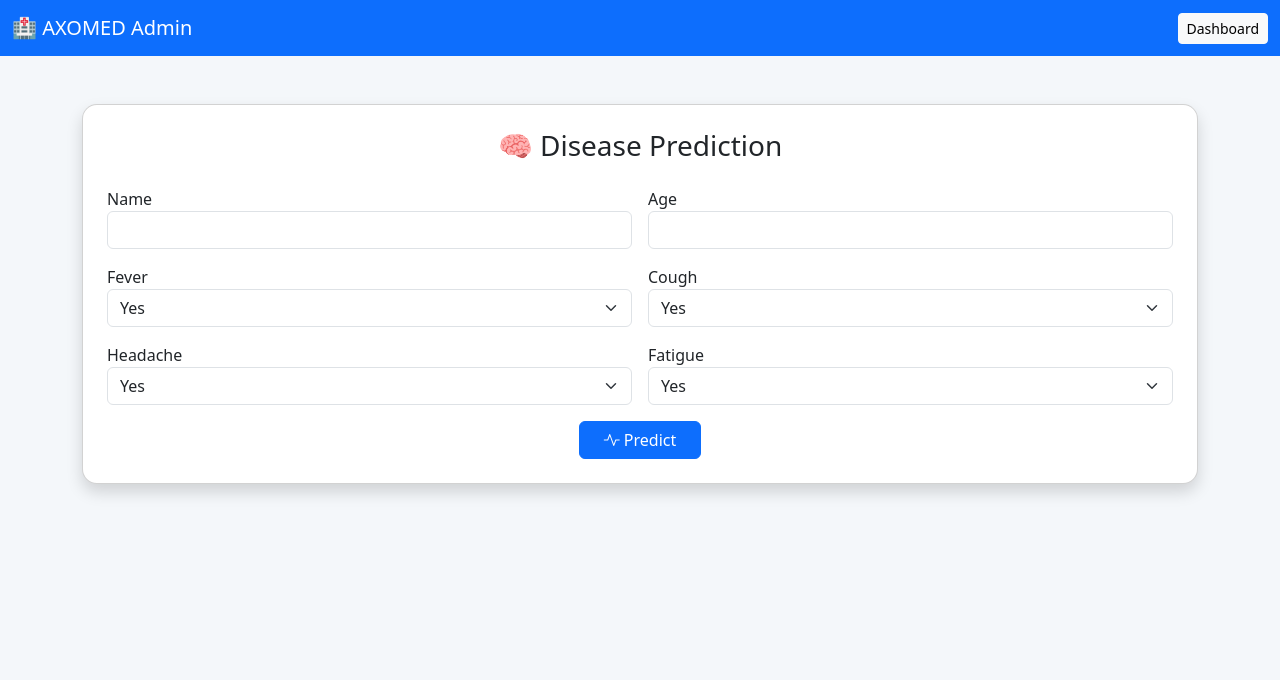
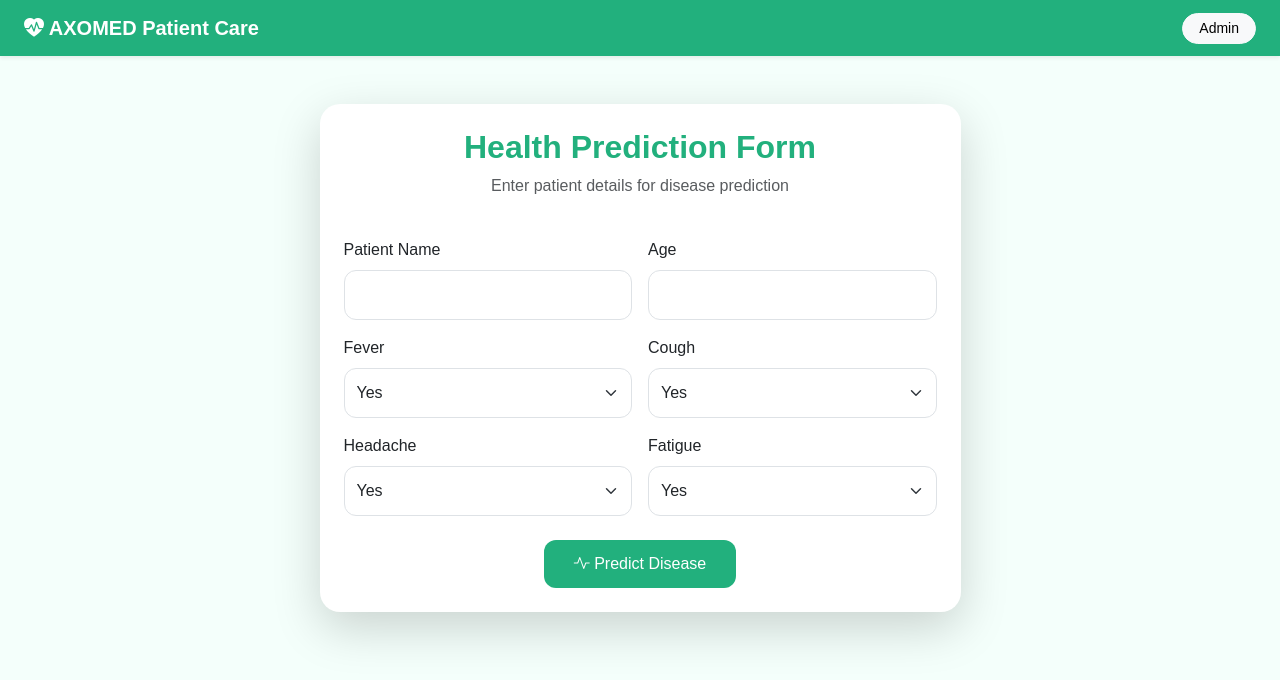
Before and after one commit to axomedtech/AX-Predict, a Flask app: page / in a window 1280 px wide. Shown: the top 680 px of the page. Run offline with Flask 3, Linux system fonts and the light colour scheme; parts of the project's set-up code (start-up, migrations or seed data) failed here and were passed over.

Commit message:
Updated UI

```diff
--- a/flask_app/templates/index.html
+++ b/flask_app/templates/index.html
@@ -2,61 +2,120 @@
 <html lang="en">
 <head>
 <meta charset="UTF-8">
-<title>AX-Predict</title>
+<title>AXOMED Patient Portal</title>
 
 <link href="https://cdn.jsdelivr.net/npm/bootstrap@5.3.0/dist/css/bootstrap.min.css" rel="stylesheet">
 <link href="https://cdn.jsdelivr.net/npm/bootstrap-icons/font/bootstrap-icons.css" rel="stylesheet">
 
 <style>
-body { background:#f4f7fa; }
-.card { border-radius:15px; }
+
+body{
+    background:#f4fffb;
+    font-family:Arial, sans-serif;
+}
+
+.navbar{
+    background:#22b07d;
+}
+
+.card{
+    border:none;
+    border-radius:20px;
+    background:white;
+}
+
+.form-control,
+.form-select{
+    border-radius:12px;
+    padding:12px;
+}
+
+.btn-main{
+    background:#22b07d;
+    color:white;
+    border:none;
+    border-radius:12px;
+    padding:12px 30px;
+    transition:0.3s;
+}
+
+.btn-main:hover{
+    background:#1b9469;
+    color:white;
+}
+
+.title{
+    color:#22b07d;
+    font-weight:bold;
+}
+
 </style>
 </head>
 
 <body>
 
-<!-- Navbar -->
-<nav class="navbar navbar-dark bg-primary">
-    <div class="container-fluid">
-        <span class="navbar-brand">🏥 AXOMED Admin</span>
-        <a href="/admin/dashboard" class="btn btn-light btn-sm">Dashboard</a>
-    </div>
+<nav class="navbar navbar-dark shadow-sm">
+<div class="container-fluid px-4">
+<span class="navbar-brand fw-bold">
+<i class="bi bi-heart-pulse-fill"></i> AXOMED Patient Care
+</span>
+
+<a href="/admin/dashboard" class="btn btn-light btn-sm rounded-pill px-3">
+Admin
+</a>
+</div>
 </nav>
 
-<div class="container mt-5">
-<div class="card shadow p-4">
+<div class="container py-5">
 
-<h3 class="text-center mb-4">🧠 Disease Prediction</h3>
+<div class="row justify-content-center">
+<div class="col-lg-7">
+
+<div class="card shadow-lg p-4">
+
+<div class="text-center mb-4">
+<h2 class="title">Health Prediction Form</h2>
+<p class="text-muted">Enter patient details for disease prediction</p>
+</div>
 
 <form action="/predict" method="post" class="row g-3">
 
 <div class="col-md-6">
-<label>Name</label>
+<label class="mb-2">Patient Name</label>
 <input type="text" name="name" class="form-control" required>
 </div>
 
 <div class="col-md-6">
-<label>Age</label>
+<label class="mb-2">Age</label>
 <input type="number" name="age" class="form-control" required>
 </div>
 
 {% for field in ['fever','cough','headache','fatigue'] %}
+
 <div class="col-md-6">
-<label class="text-capitalize">{{field}}</label>
+<label class="mb-2 text-capitalize">{{field}}</label>
+
 <select name="{{field}}" class="form-select">
 <option value="yes">Yes</option>
 <option value="no">No</option>
 </select>
 </div>
+
 {% endfor %}
 
-<div class="text-center">
-<button class="btn btn-primary px-4">
-<i class="bi bi-activity"></i> Predict
+<div class="text-center mt-4">
+
+<button class="btn btn-main">
+<i class="bi bi-activity"></i>
+Predict Disease
 </button>
+
 </div>
 
 </form>
+
+</div>
+</div>
 </div>
 </div>
 
```
Also changed, not shown: flask_app/admin/templates/dashboard.html (+93 -23 lines), flask_app/admin/templates/edit.html (+70 -12 lines), flask_app/admin/templates/login.html (+57 -6 lines), flask_app/templates/result.html (+60 -13 lines), README.md.
